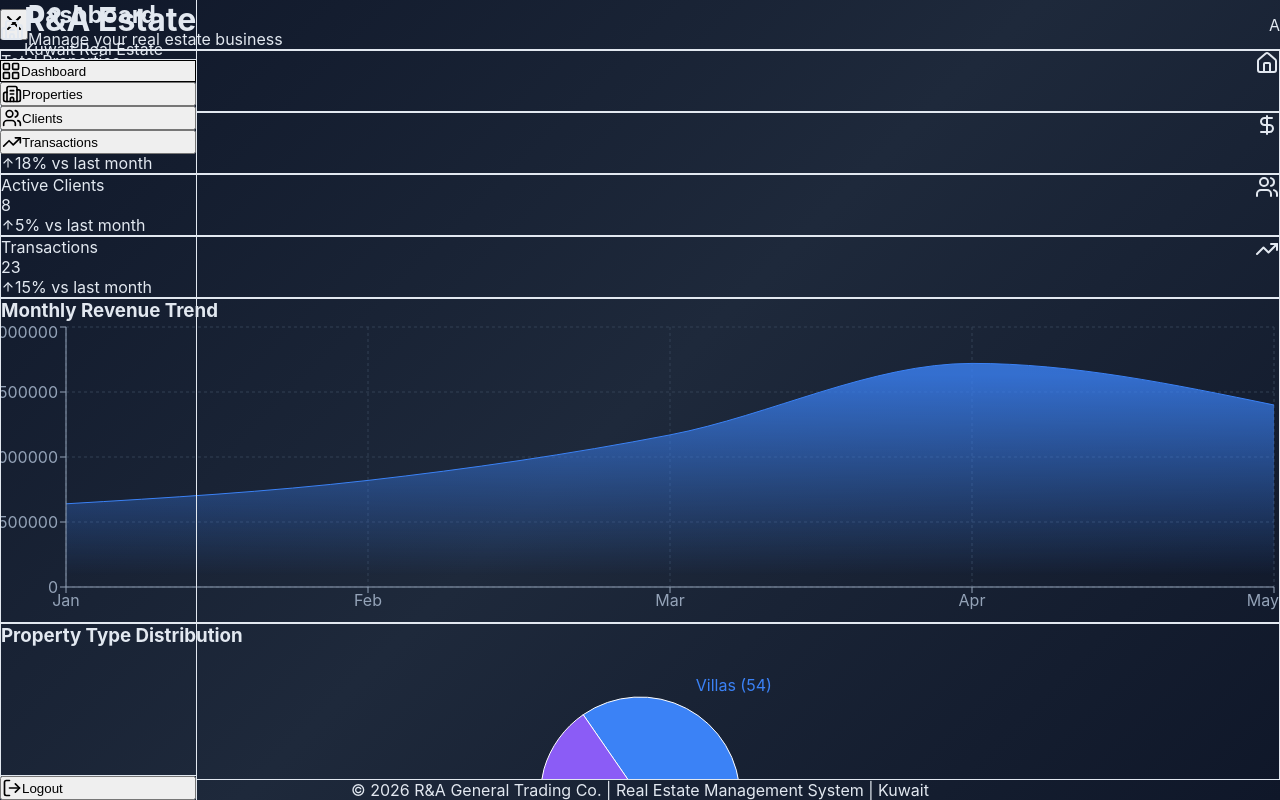
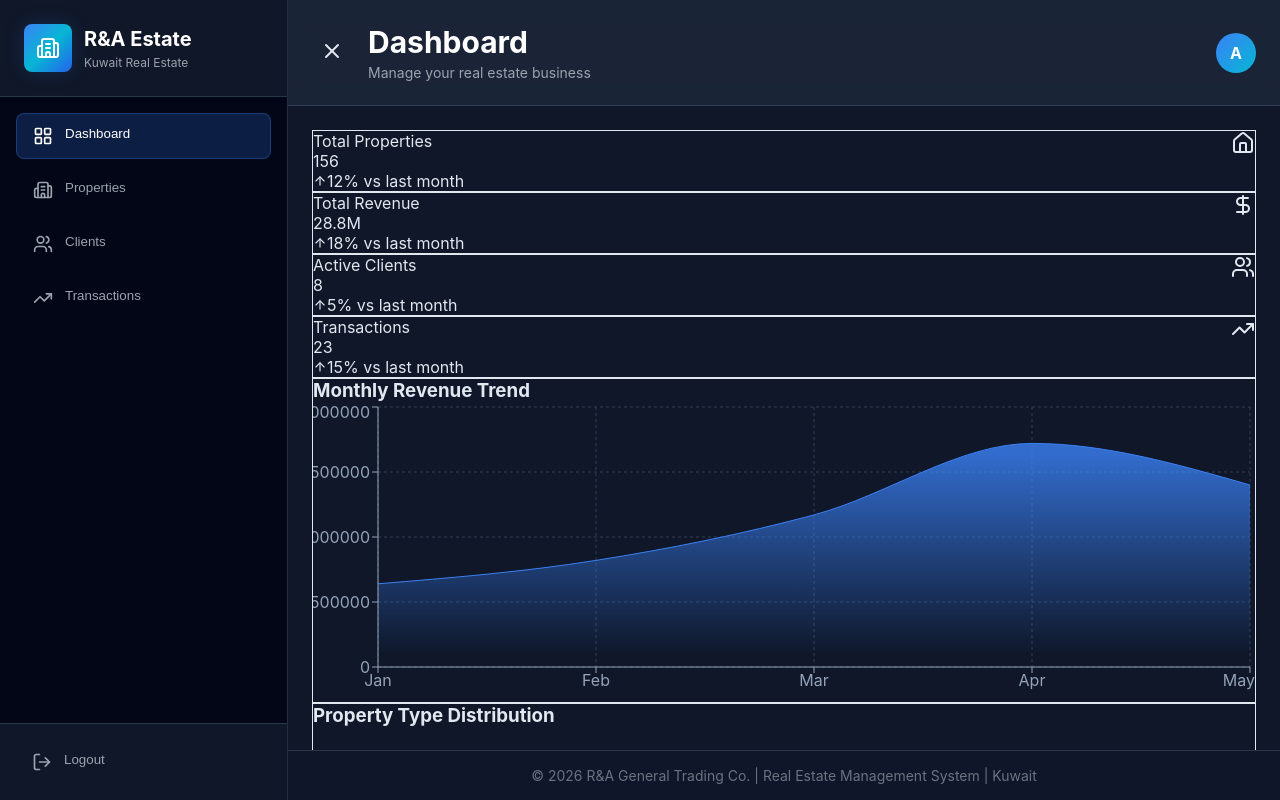
Before and after one commit to jmmsalsalem-collab/ra-estate, a Next.js app: page / in a window 1280 px wide. Built offline with nearby package versions, Linux system fonts and the light colour scheme.

Commit message:
design: Switch to inline styles for professional dark theme UI

```diff
--- a/app/page.tsx
+++ b/app/page.tsx
@@ -18,29 +18,121 @@ export default function HomePage() {
     { id: 'transactions', label: 'Transactions', icon: TrendingUp },
   ];
 
+  const styles = {
+    container: {
+      display: 'flex',
+      height: '100vh',
+      backgroundColor: '#0f1729',
+      color: '#e2e8f0',
+      fontFamily: '-apple-system, BlinkMacSystemFont, "Segoe UI", Roboto, sans-serif',
+    },
+    sidebar: {
+      width: sidebarOpen ? '18rem' : '0',
+      backgroundColor: '#020617',
+      borderRight: '1px solid rgba(71, 85, 105, 0.5)',
+      transition: 'width 0.3s ease',
+      overflow: 'hidden',
+      display: 'flex',
+      flexDirection: 'column',
+      position: 'fixed' as const,
+      height: '100%',
+      left: 0,
+      top: 0,
+      zIndex: 50,
+    } as any,
+    sidebarContent: {
+      flex: 1,
+      display: 'flex',
+      flexDirection: 'column',
+    },
+    logo: {
+      padding: '1.5rem',
+      borderBottom: '1px solid rgba(71, 85, 105, 0.5)',
+      backgroundColor: 'rgba(30, 41, 59, 0.5)',
+      display: 'flex',
+      gap: '0.75rem',
+      alignItems: 'center',
+    },
+    logoIcon: {
+      width: '3rem',
+      height: '3rem',
+      borderRadius: '0.5rem',
+      background: 'linear-gradient(to bottom right, #3b82f6, #06b6d4, #2563eb)',
+      display: 'flex',
+      alignItems: 'center',
+      justifyContent: 'center',
+      boxShadow: '0 0 20px rgba(59, 130, 246, 0.2)',
+    },
+    nav: {
+      flex: 1,
+      padding: '1rem',
+      space: '0.5rem',
+      overflowY: 'auto' as const,
+    },
+    navItem: (isActive: boolean) => ({
+      width: '100%',
+      display: 'flex',
+      gap: '0.75rem',
+      padding: '0.75rem 1rem',
+      borderRadius: '0.5rem',
+      transition: 'all 0.2s',
+      cursor: 'pointer',
+      marginBottom: '0.5rem',
+      backgroundColor: isActive ? 'rgba(59, 130, 246, 0.2)' : 'transparent',
+      color: isActive ? '#ffffff' : '#9ca3af',
+      border: isActive ? '1px solid rgba(59, 130, 246, 0.3)' : '1px solid transparent',
+    } as any),
+    mainContent: {
+      flex: 1,
+      marginLeft: sidebarOpen ? '18rem' : '0',
+      display: 'flex',
+      flexDirection: 'column',
+      transition: 'margin-left 0.3s ease',
+    } as any,
+    topBar: {
+      backgroundColor: 'rgba(30, 41, 59, 0.8)',
+      borderBottom: '1px solid rgba(71, 85, 105, 0.5)',
+      padding: '1.5rem',
+      display: 'flex',
+      justifyContent: 'space-between',
+      alignItems: 'center',
+      backdropFilter: 'blur(12px)',
+      position: 'sticky' as const,
+      top: 0,
+      zIndex: 40,
+    },
+    contentArea: {
+      flex: 1,
+      overflowY: 'auto' as const,
+      padding: '1.5rem',
+    },
+    footer: {
+      backgroundColor: 'rgba(15, 23, 42, 0.95)',
+      borderTop: '1px solid rgba(71, 85, 105, 0.5)',
+      padding: '1rem',
+      textAlign: 'center' as const,
+      fontSize: '0.875rem',
+      color: '#6b7280',
+    },
+  };
+
   return (
-    <div className="flex h-screen bg-gradient-to-br from-gray-900 via-gray-800 to-gray-900">
+    <div style={styles.container}>
       {/* Sidebar */}
-      <div
-        className={`${
-          sidebarOpen ? 'w-72' : 'w-0'
-        } bg-gradient-to-b from-slate-950 via-slate-900 to-slate-950 border-r border-slate-700/50 transition-all duration-300 overflow-hidden fixed md:relative h-full z-50 md:z-auto flex flex-col`}
-      >
+      <div style={styles.sidebar}>
         {/* Logo */}
-        <div className="p-6 border-b border-slate-700/50 bg-slate-900/50">
-          <div className="flex items-center gap-3">
-            <div className="w-12 h-12 rounded-lg bg-gradient-to-br from-blue-500 via-cyan-500 to-blue-600 flex items-center justify-center shadow-lg shadow-blue-500/20">
-              <Building2 size={24} className="text-white" />
+        <div style={styles.logo}>
+          <div style={styles.logoIcon}>
+            <Building2 size={24} color="white" />
           </div>
           <div>
-              <h1 className="text-xl font-bold text-white">R&A Estate</h1>
-              <p className="text-xs text-gray-400">Kuwait Real Estate</p>
-            </div>
+            <div style={{ fontSize: '1.25rem', fontWeight: 'bold', color: '#ffffff' }}>R&A Estate</div>
+            <div style={{ fontSize: '0.75rem', color: '#9ca3af', marginTop: '0.25rem' }}>Kuwait Real Estate</div>
           </div>
         </div>
 
         {/* Navigation */}
-        <nav className="flex-1 p-4 space-y-2 overflow-y-auto">
+        <nav style={{ ...styles.nav, display: 'flex', flexDirection: 'column' }}>
           {navItems.map((item) => {
             const Icon = item.icon;
             const isActive = activeTab === item.id;
@@ -51,70 +143,97 @@ export default function HomePage() {
                   setActiveTab(item.id as any);
                   setSidebarOpen(false);
                 }}
-                className={`w-full flex items-center gap-3 px-4 py-3 rounded-lg transition-all ${
-                  isActive
-                    ? 'bg-gradient-to-r from-blue-500/20 to-cyan-500/20 text-white border border-blue-500/30 shadow-lg shadow-blue-500/10'
-                    : 'text-gray-400 hover:text-white hover:bg-slate-700/30'
-                }`}
+                style={styles.navItem(isActive)}
               >
                 <Icon size={20} />
-                <span className="font-medium">{item.label}</span>
+                <span style={{ fontWeight: 500 }}>{item.label}</span>
               </button>
             );
           })}
         </nav>
 
         {/* Footer */}
-        <div className="p-4 border-t border-slate-700/50 bg-slate-900/50">
-          <button className="w-full flex items-center gap-3 px-4 py-3 rounded-lg text-gray-400 hover:text-white hover:bg-slate-700/30 transition-all">
+        <div style={{ padding: '1rem', borderTop: '1px solid rgba(71, 85, 105, 0.5)', backgroundColor: 'rgba(30, 41, 59, 0.5)' }}>
+          <button
+            style={{
+              width: '100%',
+              display: 'flex',
+              gap: '0.75rem',
+              padding: '0.75rem 1rem',
+              borderRadius: '0.5rem',
+              backgroundColor: 'transparent',
+              color: '#9ca3af',
+              border: 'none',
+              cursor: 'pointer',
+              transition: 'all 0.2s',
+            }}
+            onMouseEnter={(e) => {
+              e.currentTarget.style.color = '#ffffff';
+              e.currentTarget.style.backgroundColor = 'rgba(71, 85, 105, 0.3)';
+            }}
+            onMouseLeave={(e) => {
+              e.currentTarget.style.color = '#9ca3af';
+              e.currentTarget.style.backgroundColor = 'transparent';
+            }}
+          >
             <LogOut size={20} />
-            <span className="font-medium">Logout</span>
+            <span style={{ fontWeight: 500 }}>Logout</span>
           </button>
         </div>
       </div>
 
       {/* Main Content */}
-      <div className="flex-1 flex flex-col min-h-screen overflow-hidden">
+      <div style={styles.mainContent}>
         {/* Top Bar */}
-        <div className="bg-gradient-to-r from-slate-900/80 via-slate-800/80 to-slate-900/80 backdrop-blur-xl border-b border-slate-700/50 px-6 py-4 flex items-center justify-between sticky top-0 z-40 shadow-lg">
-          <div className="flex items-center gap-4">
+        <div style={styles.topBar}>
+          <div style={{ display: 'flex', gap: '1rem', alignItems: 'center' }}>
             <button
               onClick={() => setSidebarOpen(!sidebarOpen)}
-              className="md:hidden p-2 hover:bg-slate-700/50 rounded-lg transition-colors"
+              style={{ background: 'none', border: 'none', color: '#e2e8f0', cursor: 'pointer', padding: '0.5rem' }}
             >
               {sidebarOpen ? <X size={24} /> : <Menu size={24} />}
             </button>
             <div>
-              <h2 className="text-2xl font-bold text-white">
+              <div style={{ fontSize: '1.875rem', fontWeight: 'bold', color: '#ffffff' }}>
                 {navItems.find((i) => i.id === activeTab)?.label}
-              </h2>
-              <p className="text-sm text-gray-400 mt-1">Manage your real estate business</p>
+              </div>
+              <p style={{ fontSize: '0.875rem', color: '#9ca3af', marginTop: '0.25rem' }}>Manage your real estate business</p>
             </div>
           </div>
 
-          <div className="flex items-center gap-4">
-            <div className="text-right hidden sm:block">
-              <p className="text-sm text-gray-400">Signed in as</p>
-              <p className="text-sm font-semibold text-white">R&A Admin</p>
+          <div style={{ display: 'flex', gap: '1rem', alignItems: 'center' }}>
+            <div style={{ textAlign: 'right', display: 'none' }}>
+              <p style={{ fontSize: '0.875rem', color: '#9ca3af' }}>Signed in as</p>
+              <p style={{ fontSize: '0.875rem', fontWeight: 600, color: '#ffffff' }}>R&A Admin</p>
             </div>
-            <div className="w-10 h-10 rounded-full bg-gradient-to-br from-blue-500 to-cyan-500 flex items-center justify-center">
-              <span className="text-white font-bold">A</span>
+            <div
+              style={{
+                width: '2.5rem',
+                height: '2.5rem',
+                borderRadius: '9999px',
+                background: 'linear-gradient(to bottom right, #3b82f6, #06b6d4)',
+                display: 'flex',
+                alignItems: 'center',
+                justifyContent: 'center',
+                fontWeight: 'bold',
+                color: 'white',
+              }}
+            >
+              A
             </div>
           </div>
         </div>
 
         {/* Content Area */}
-        <div className="flex-1 overflow-auto">
-          <div className="p-6 max-w-7xl mx-auto">
+        <div style={styles.contentArea}>
           {activeTab === 'dashboard' && <Dashboard />}
           {activeTab === 'properties' && <PropertyManager />}
           {activeTab === 'clients' && <ClientManager />}
           {activeTab === 'transactions' && <TransactionManager />}
         </div>
-        </div>
 
         {/* Footer */}
-        <div className="bg-gradient-to-r from-slate-950 via-slate-900 to-slate-950 border-t border-slate-700/50 px-6 py-4 text-center text-sm text-gray-500">
+        <div style={styles.footer}>
           <p>© 2026 R&A General Trading Co. | Real Estate Management System | Kuwait</p>
         </div>
       </div>
@@ -122,7 +241,13 @@ export default function HomePage() {
       {/* Mobile Overlay */}
       {sidebarOpen && (
         <div
-          className="md:hidden fixed inset-0 bg-black/50 z-40"
+          style={{
+            position: 'fixed',
+            inset: 0,
+            backgroundColor: 'rgba(0, 0, 0, 0.5)',
+            zIndex: 40,
+            display: 'none',
+          }}
           onClick={() => setSidebarOpen(false)}
         />
       )}
```
Lines whose indentation alone changed are shown as unchanged.
